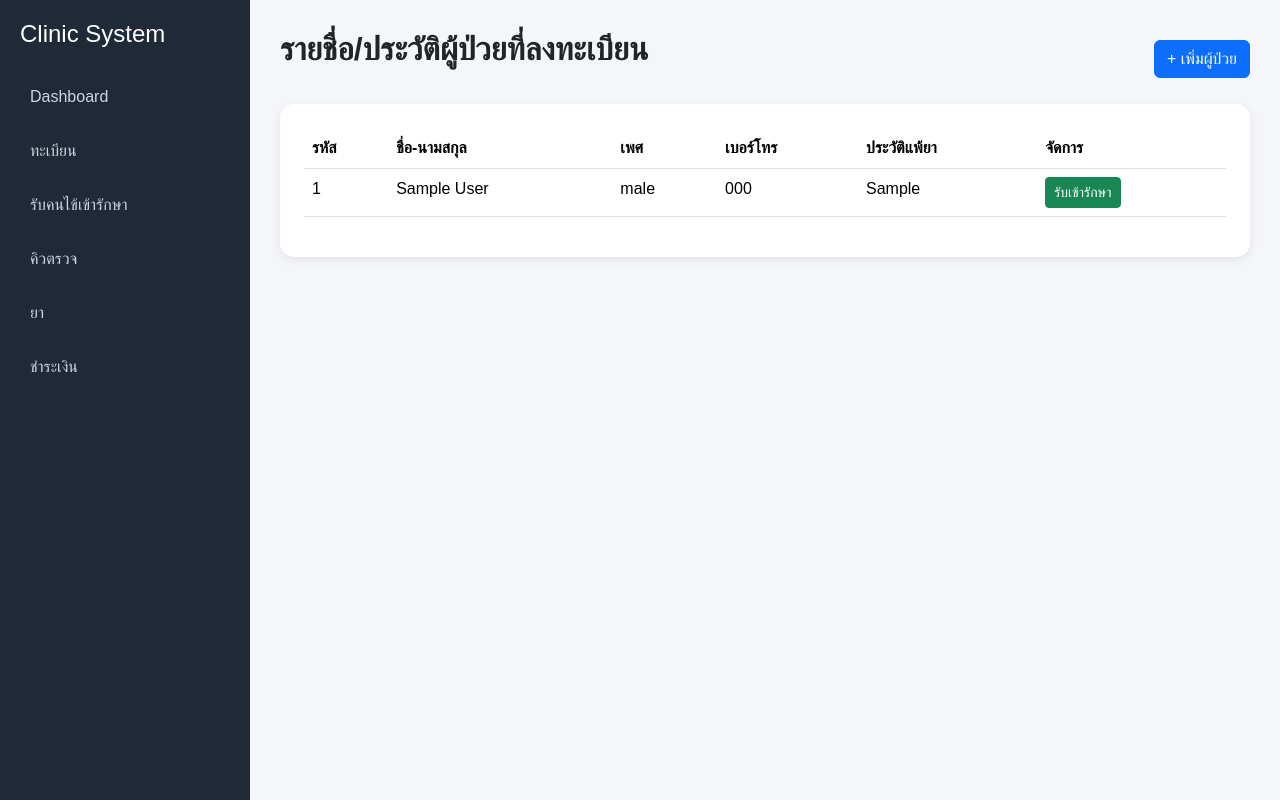
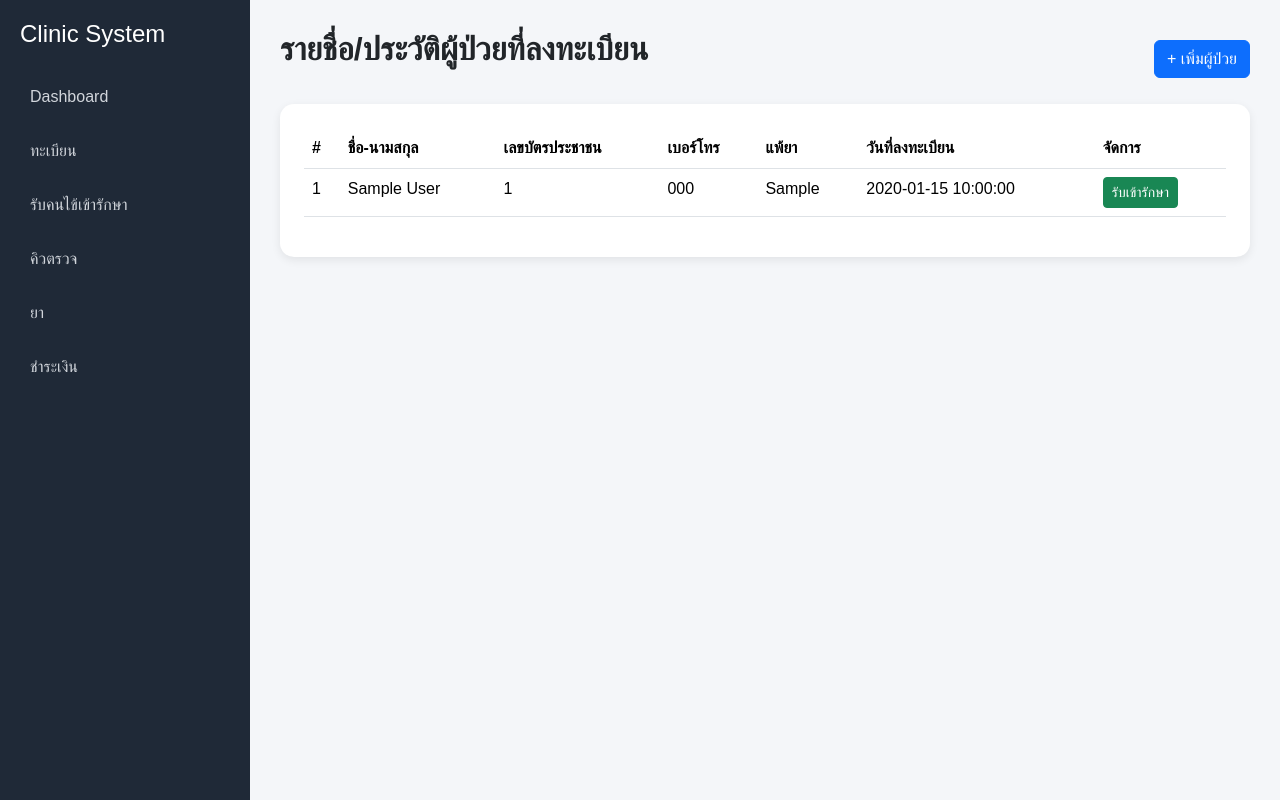
Before and after one commit to HAMLEG448/Clinic-System, a PHP site: page /patients.php in a window 1280 px wide. Run offline with PHP 8.4, Linux system fonts and the light colour scheme; tables that the repository leaves empty hold one stand-in row (values such as "Sample post").

Commit message:
Fix patient page title typo

```diff
--- a/frontend/patients.php
+++ b/frontend/patients.php
@@ -1,5 +1,5 @@
 <?php
-$pageTitle = "ทะบียน";
+$pageTitle = "ทะเบียน";
 include "includes/header.php";
 include "includes/sidebar.php";
 
@@ -18,23 +18,25 @@ $patients = $controller->index();
     <table class="table table-hover">
         <thead>
             <tr>
-                <th>รหัส</th>
+                <th>#</th>
                 <th>ชื่อ-นามสกุล</th>
-                <th>เพศ</th>
+                <th>เลขบัตรประชาชน</th>
                 <th>เบอร์โทร</th>
-                <th>ประวัติแพ้ยา</th>
+                <th>แพ้ยา</th>
+                <th>วันที่ลงทะเบียน</th>
                 <th>จัดการ</th>
             </tr>
         </thead>
 
         <tbody>
-                        <?php foreach ($patients as $patient): ?>
+            <?php foreach ($patients as $index => $patient): ?>
                 <tr>
-                    <td><?= $patient["patient_id"] ?></td>
+                    <td><?= $index + 1 ?></td>
                     <td><?= htmlspecialchars($patient["first_name"] . " " . $patient["last_name"]) ?></td>
-                    <td><?= htmlspecialchars($patient["gender"] ?? "-") ?></td>
-                    <td><?= htmlspecialchars($patient["phone"] ?? "-") ?></td>
-                    <td><?= htmlspecialchars($patient["allergy"] ?? "-") ?></td>
+                    <td><?= htmlspecialchars($patient["citizen_id"]) ?></td>
+                    <td><?= htmlspecialchars($patient["phone"]) ?></td>
+                    <td><?= $patient["allergy"] ? htmlspecialchars($patient["allergy"]) : "-" ?></td>
+                    <td><?= htmlspecialchars($patient["created_at"]) ?></td>
                     <td>
                         <a href="visit-create.php?patient_id=<?= $patient["patient_id"] ?>" class="btn btn-sm btn-success">
                             รับเข้ารักษา
```
